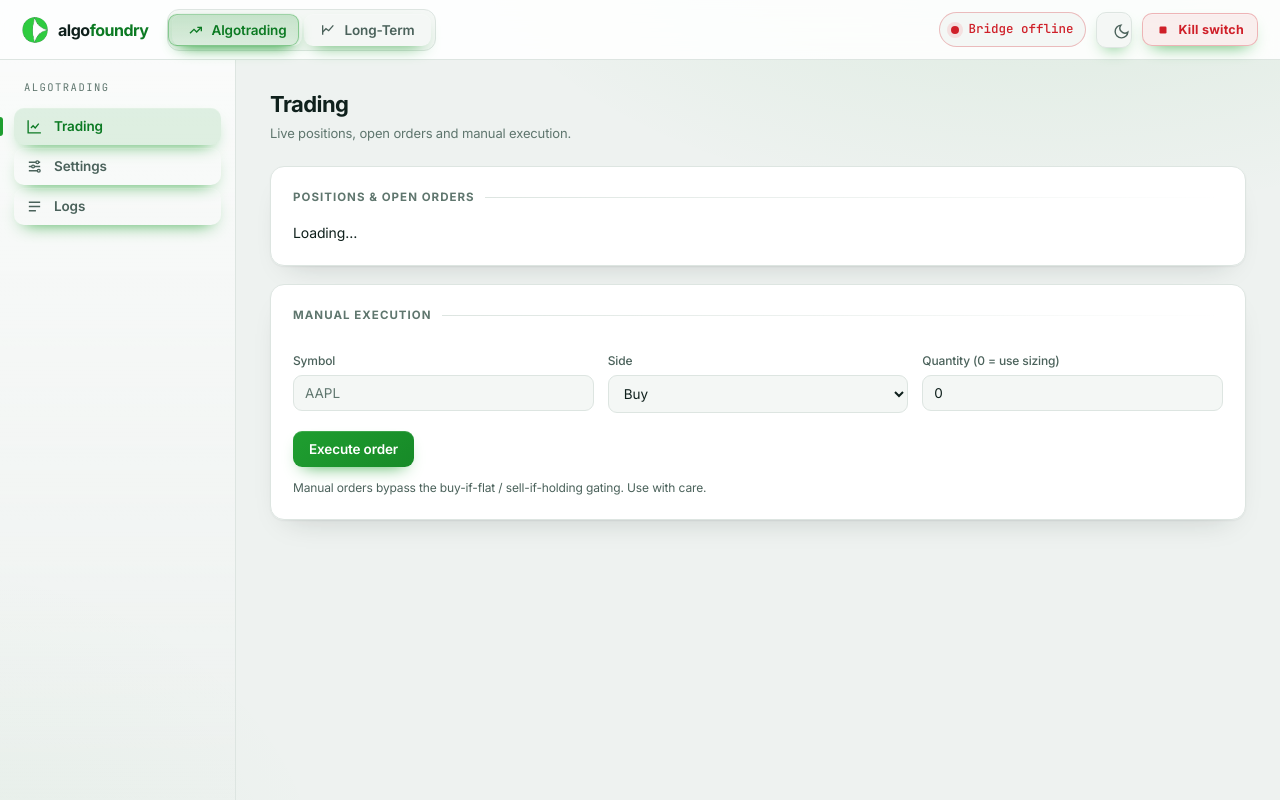
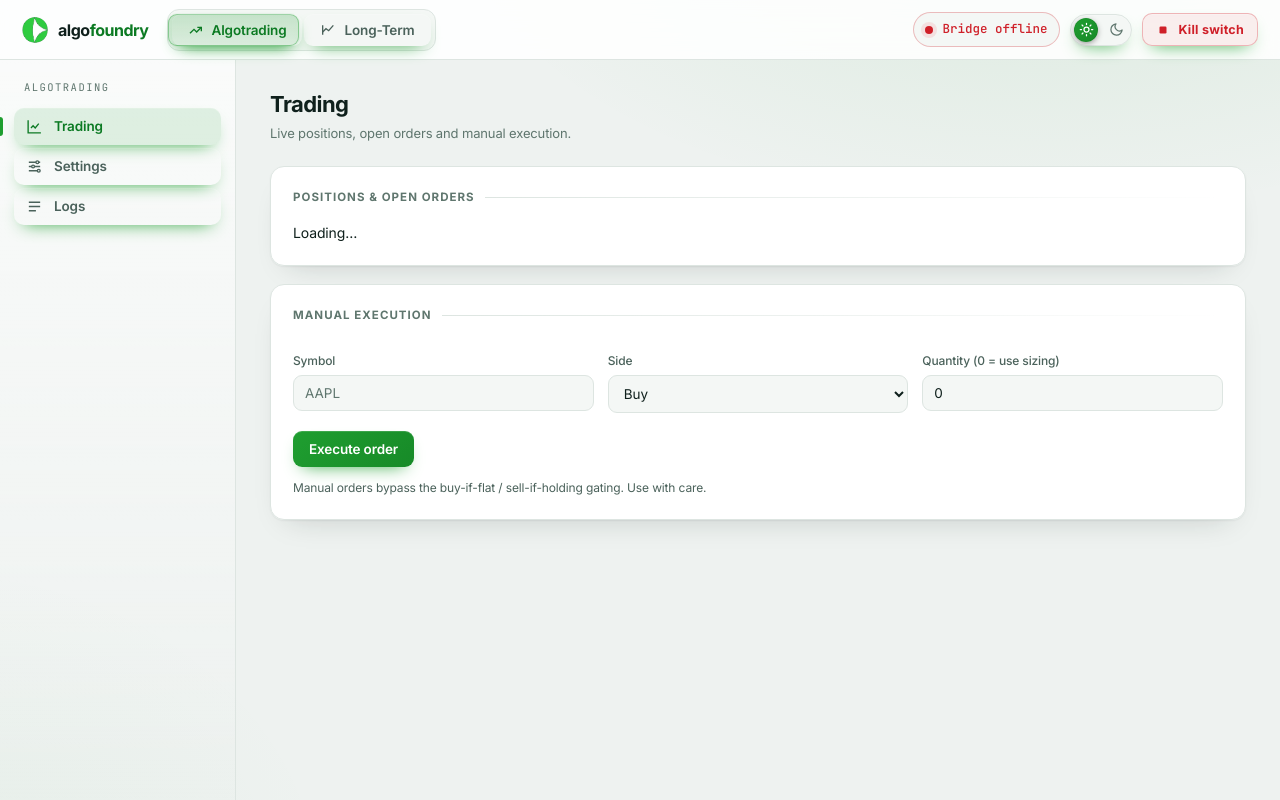
Before and after one commit to Achuth07/AlgoFoundry, a FastAPI app: template app/templates/index.html in a window 1280 px wide. Run offline with FastAPI, Linux system fonts and the light colour scheme; the template is opened without the code that fills it, so the values that code supplies are empty; some libraries are stand-ins or nearby versions.

Commit message:
feat: replace theme toggle icon button with an animated sliding switch component

```diff
--- a/app/templates/index.html
+++ b/app/templates/index.html
@@ -146,15 +146,25 @@
     .conn.down .dot { background:var(--red); box-shadow:0 0 0 4px rgba(240,85,90,.14); }
     @keyframes pulse { 0%,100%{ box-shadow:0 0 0 4px var(--glow); } 50%{ box-shadow:0 0 0 6px transparent; } }
 
-    /* icon button (theme toggle) */
-    .iconbtn { display:inline-grid; place-items:center; width:36px; height:36px;
-      border-radius:10px; cursor:pointer; color:var(--muted);
-      background:var(--field); border:1px solid var(--line);
-      transition:.18s var(--ease); }
-    .iconbtn:hover { color:var(--txt); border-color:var(--line-hi); background:var(--hover-2); }
-    .iconbtn svg { width:17px; height:17px; stroke:currentColor; fill:none; stroke-width:2; }
-    [data-theme="dark"] .sun { display:block; } [data-theme="dark"] .moon { display:none; }
-    [data-theme="light"] .sun { display:none; } [data-theme="light"] .moon { display:block; }
+    /* theme toggle — sliding sun/moon switch (both states visible) */
+    .theme-toggle { position:relative; display:inline-flex; align-items:center;
+      width:62px; height:32px; padding:0; border:1px solid var(--line);
+      border-radius:999px; background:var(--field); cursor:pointer;
+      transition:border-color .18s var(--ease), background-color .18s var(--ease); }
+    .theme-toggle:hover { border-color:var(--line-hi); }
+    .theme-toggle:focus-visible { outline:2px solid var(--green-hi); outline-offset:2px; }
+    .theme-toggle .tt-thumb { position:absolute; top:3px; left:3px; width:24px; height:24px;
+      border-radius:50%; background:linear-gradient(140deg,var(--accent),var(--accent-2));
+      box-shadow:0 2px 6px -1px rgba(0,0,0,.45), 0 0 0 1px rgba(0,0,0,.06) inset;
+      transition:transform .3s var(--ease); }
+    .theme-toggle .tt-ico { position:relative; z-index:1; flex:1 1 0; display:grid;
+      place-items:center; color:var(--faint); transition:color .2s var(--ease); }
+    .theme-toggle .tt-ico svg { width:15px; height:15px; stroke:currentColor;
+      fill:none; stroke-width:2; stroke-linecap:round; stroke-linejoin:round; display:block; }
+    [data-theme="light"] .theme-toggle .tt-thumb { transform:translateX(0); }
+    [data-theme="dark"]  .theme-toggle .tt-thumb { transform:translateX(30px); }
+    [data-theme="light"] .theme-toggle .tt-sun  { color:var(--accent-ink); }
+    [data-theme="dark"]  .theme-toggle .tt-moon { color:var(--accent-ink); }
 
     /* kill switch (global, compact) */
     .kill { display:inline-flex; align-items:center; gap:8px; cursor:pointer;
@@ -334,9 +344,15 @@
 
     <div class="right">
       <div id="conn" class="conn"><span class="dot"></span><span class="lbl">Checking…</span></div>
-      <button class="iconbtn" id="themeBtn" onclick="toggleTheme()" aria-label="Toggle color theme" title="Toggle theme">
-        <svg class="sun" viewBox="0 0 24 24"><circle cx="12" cy="12" r="4"/><path d="M12 2v2M12 20v2M4.9 4.9l1.4 1.4M17.7 17.7l1.4 1.4M2 12h2M20 12h2M4.9 19.1l1.4-1.4M17.7 6.3l1.4-1.4"/></svg>
-        <svg class="moon" viewBox="0 0 24 24"><path d="M21 12.8A9 9 0 1 1 11.2 3a7 7 0 0 0 9.8 9.8z"/></svg>
+      <button class="theme-toggle" id="themeBtn" type="button" role="switch"
+              onclick="toggleTheme()" aria-label="Toggle dark mode">
+        <span class="tt-thumb" aria-hidden="true"></span>
+        <span class="tt-ico tt-sun" aria-hidden="true">
+          <svg viewBox="0 0 24 24"><circle cx="12" cy="12" r="4"/><path d="M12 2v2M12 20v2M4.9 4.9l1.4 1.4M17.7 17.7l1.4 1.4M2 12h2M20 12h2M4.9 19.1l1.4-1.4M17.7 6.3l1.4-1.4"/></svg>
+        </span>
+        <span class="tt-ico tt-moon" aria-hidden="true">
+          <svg viewBox="0 0 24 24"><path d="M21 12.8A9 9 0 1 1 11.2 3a7 7 0 0 0 9.8 9.8z"/></svg>
+        </span>
       </button>
       <form method="post" action="/api/kill" style="margin:0"
             onsubmit="return confirm('Engage the kill switch? Trading is disabled and new signals are rejected until re-enabled.');">
@@ -634,7 +650,10 @@
     function applyTheme(t) {
       document.documentElement.setAttribute('data-theme', t);
       var btn = document.getElementById('themeBtn');
-      if (btn) btn.setAttribute('title', t === 'dark' ? 'Switch to light' : 'Switch to dark');
+      if (btn) {
+        btn.setAttribute('title', t === 'dark' ? 'Switch to light' : 'Switch to dark');
+        btn.setAttribute('aria-checked', t === 'dark' ? 'true' : 'false');
+      }
       try { localStorage.setItem('af_theme', t); } catch (e) {}
     }
     function toggleTheme() {
```
